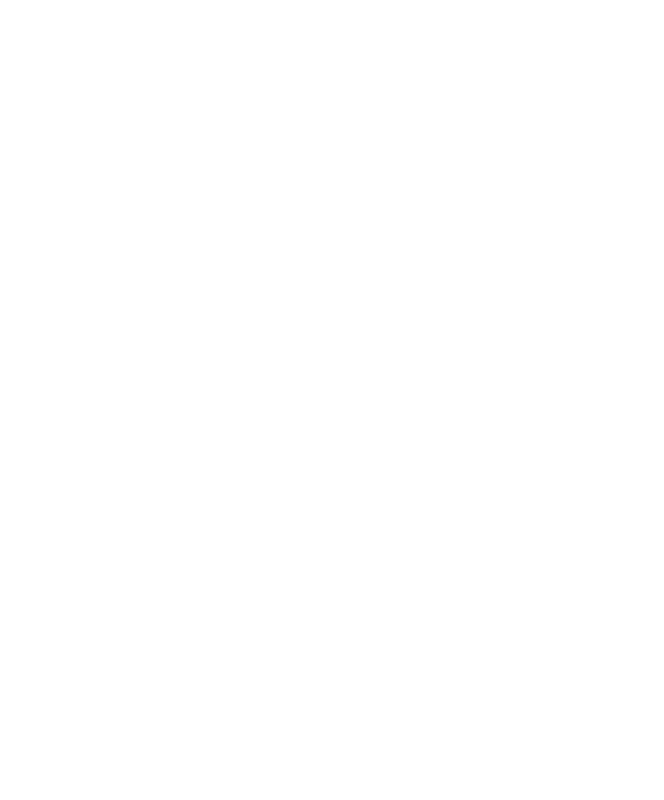
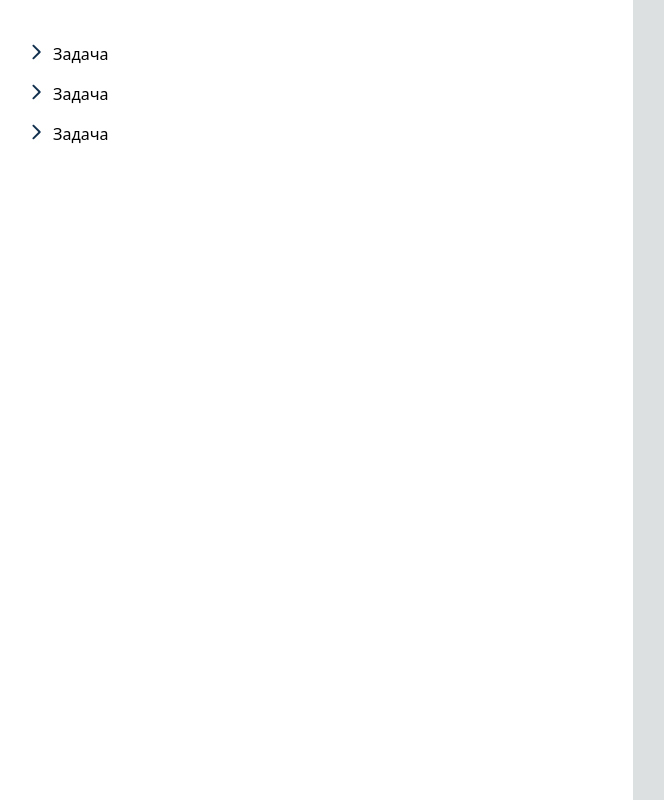
Before and after one commit to ConquestSucks/todoapp, a React (Create React App) app: page / in a window 1280 px wide. Shown: the whole page, without its empty margins (7-671 px from the left). Built offline with nearby package versions, Linux system fonts and the light colour scheme.

Commit message:
added tailwind

```diff
--- a/package.json
+++ b/package.json
@@ -40,5 +40,8 @@
       "last 1 firefox version",
       "last 1 safari version"
     ]
+  },
+  "devDependencies": {
+    "tailwindcss": "^3.4.13"
   }
 }
--- a/public/index.html
+++ b/public/index.html
@@ -10,34 +10,12 @@
       content="Web site created using create-react-app"
     />
     <link rel="apple-touch-icon" href="%PUBLIC_URL%/logo192.png" />
-    <!--
-      manifest.json provides metadata used when your web app is installed on a
-      user's mobile device or desktop. See https://developers.google.com/web/fundamentals/web-app-manifest/
-    -->
     <link rel="manifest" href="%PUBLIC_URL%/manifest.json" />
-    <!--
-      Notice the use of %PUBLIC_URL% in the tags above.
-      It will be replaced with the URL of the `public` folder during the build.
-      Only files inside the `public` folder can be referenced from the HTML.
-
-      Unlike "/favicon.ico" or "favicon.ico", "%PUBLIC_URL%/favicon.ico" will
-      work correctly both with client-side routing and a non-root public URL.
-      Learn how to configure a non-root public URL by running `npm run build`.
-    -->
-    <title>React App</title>
+    <link rel="preconnect" href="https://fonts.googleapis.com">
+    <title>ToDoApp</title>
   </head>
   <body>
     <noscript>You need to enable JavaScript to run this app.</noscript>
     <div id="root"></div>
-    <!--
-      This HTML file is a template.
-      If you open it directly in the browser, you will see an empty page.
-
-      You can add webfonts, meta tags, or analytics to this file.
-      The build step will place the bundled scripts into the <body> tag.
-
-      To begin the development, run `npm start` or `yarn start`.
-      To create a production bundle, use `npm run build` or `yarn build`.
-    -->
   </body>
 </html>
--- a/src/App.tsx
+++ b/src/App.tsx
@@ -1,18 +1,10 @@
-
 import './App.css';
-import Task from './components/Task';
-import { taskStore } from "./task.store"
+import MainPage from './pages/MainPage';
 
 function App() {
-  const tasks = taskStore.getTasks
-/*   const list = tasks.map((id, name) => (
-
-  )) */
   return (
     <div className="App">
-      <ul>
-
-      </ul>
+      <MainPage />
     </div>
   );
 }
--- a/src/components/Task.tsx
+++ b/src/components/Task.tsx
@@ -1,8 +1,14 @@
+import Task from '../task'
+import { ReactComponent as Arrow } from '../media/arrow.svg'
+interface TaskProps {
+    showed: boolean
+}
 
-export default function Task() {
+export default function TaskComponent( { task } : { task: Task } ) {
     return (
-        <div>
-            <span>name</span>
+        <div className='flex gap-2 min-w-full min-h-10 py-2 max-w-fit text-left hover:bg-lb'>
+            <Arrow className='w-4 h-4'/>
+            <span className='text-base leading-5 font-rubik font-medium'>{task._name}</span>
         </div>
     )
 }
--- a/src/index.css
+++ b/src/index.css
@@ -1,3 +1,9 @@
+@tailwind base;
+@tailwind components;
+@tailwind utilities;
+
+@import url('https://fonts.googleapis.com/css2?family=Rubik:ital,wght@0,300..900;1,300..900&display=swap');
+
 body {
   margin: 0;
   font-family: -apple-system, BlinkMacSystemFont, 'Segoe UI', 'Roboto', 'Oxygen',
--- /dev/null
+++ b/src/pages/MainPage.tsx
@@ -0,0 +1,22 @@
+import Task from '../components/Task';
+import { taskStore } from "../task.store"
+
+export default function MainPage() {
+    const tasks = taskStore.getTasks
+    const displayTasks = tasks.map((t) => (
+      <Task
+       task={t}
+      />
+    ));
+
+    return (
+        <div  className='grid grid-cols-2 grid-rows-1'>
+            <div className='p-9'>
+                {displayTasks}
+            </div>
+            <div className='min-w-half min-h-screen bg-grey'>
+
+            </div>
+        </div>
+    );
+}
--- a/src/task.store.ts
+++ b/src/task.store.ts
@@ -4,7 +4,7 @@
 class TaskStore {
     _tasks : Array<Task>
     constructor() {
-        this._tasks = [new Task()]
+        this._tasks = [new Task(), new Task(), new Task()]
         makeAutoObservable(this)
     }
     _subtasks = []
--- a/src/task.ts
+++ b/src/task.ts
@@ -8,8 +8,8 @@
 
     constructor() {
         this._id = 0
-        this._name = 'name'
-        this._description = 'description'
+        this._name = 'Задача'
+        this._description = 'description1'
         this._childs = []
         makeAutoObservable(this)
     }
--- /dev/null
+++ b/tailwind.config.js
@@ -0,0 +1,21 @@
+/** @type {import('tailwindcss').Config} */
+module.exports = {
+  content: [
+    "./src/**/*.{js,jsx,ts,tsx}",
+  ],
+  theme: {
+    extend: {
+      colors: {
+        'lb' : '#F7FBFD',
+        'grey': '#DCE0E1'
+      },
+      minWidth: {
+        'half': '50%'
+      }
+    },
+    fontFamily: {
+      'rubik' : ['"Rubik"', 'system-ui']
+    }
+  },
+  plugins: [],
+}
```
Also changed, not shown: src/media/arrow.svg (added), 1 other file (tests, documents, lock files or other folders).
